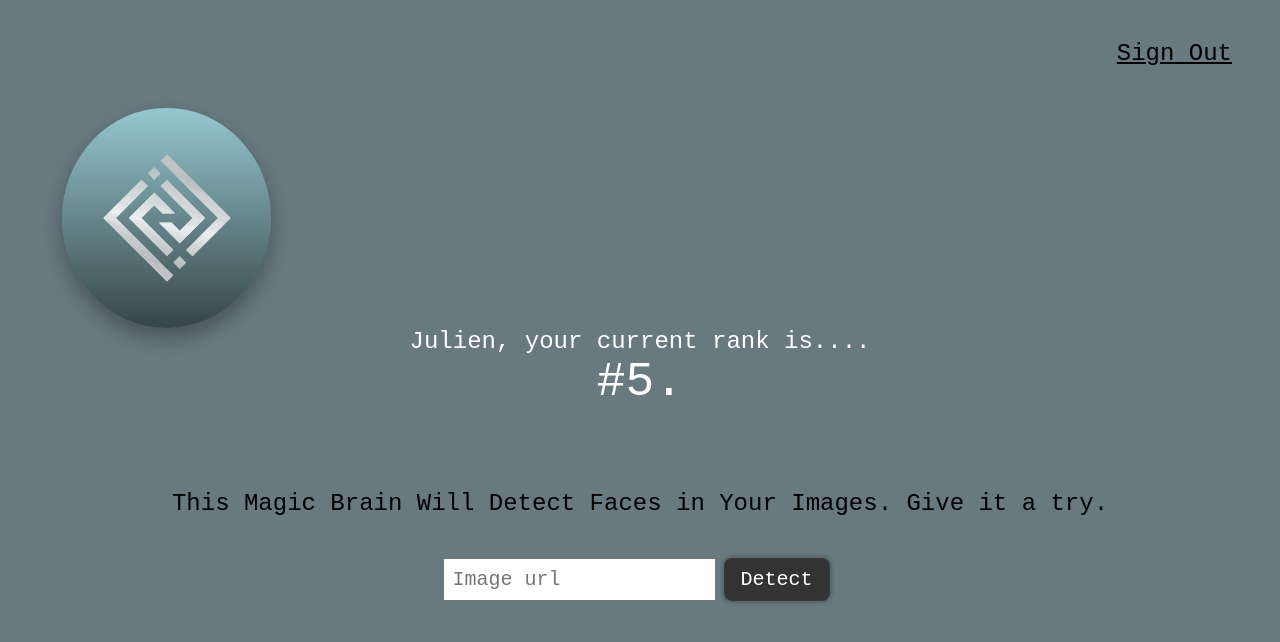
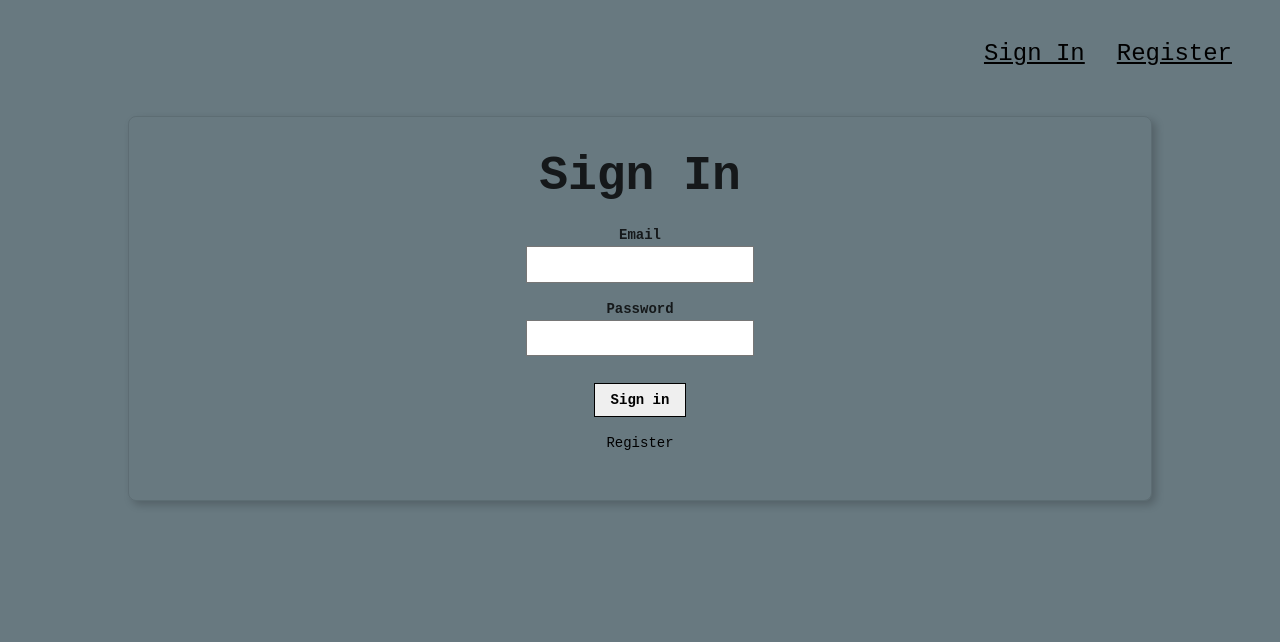
Before and after one commit to FleuryCode/facerecognitionapp, a React (Create React App) app: page / in a window 1280 px wide. Shown: the top 642 px of the page. Built offline with nearby package versions, Linux system fonts and the light colour scheme; no server answers; what clarifai would draw is missing.

Commit message:
Adding login, register menus and changing the display based on the route.

```diff
--- a/src/App.js
+++ b/src/App.js
@@ -7,7 +7,8 @@
 import Rank from './components/Rank/Rank';
 import Clarifai from 'clarifai';
 import { apiKeysData } from './components/ApiKeys/ApiKeys.js';
-
+import Signin from './components/Signin/Signin';
+import Register from './components/Register/Register';
 
 
 
@@ -22,6 +23,8 @@
       input: '',
       imageUrl: '',
       box: {},
+      route: 'signin',
+      isSignedIn: false,
     }
   }
 
@@ -34,14 +37,14 @@
     return {
       leftCol: clarifaiFace.left_col * width,
       topRow: clarifaiFace.top_row * height,
-      rightCol : width - (clarifaiFace.right_col * width),
+      rightCol: width - (clarifaiFace.right_col * width),
       bottomRow: height - (clarifaiFace.bottom_row * height)
     }
   }
 
   displayFaceBox = (box) => {
     console.log(box);
-    this.setState({box: box});
+    this.setState({ box: box });
 
   }
 
@@ -53,25 +56,44 @@
   onSubmit = () => {
     this.setState({ imageUrl: this.state.input });
     app.models
-    .predict(
-      Clarifai.FACE_DETECT_MODEL,
-      this.state.input)
+      .predict(
+        Clarifai.FACE_DETECT_MODEL,
+        this.state.input)
       .then(response => this.displayFaceBox(this.calculateFaceLocation(response)))
       .catch(err => console.log(err));
+  }
+
+  onRouteChange = (route) => {
+    if(route === 'signin') {
+      this.setState({isSignedIn: false})
+    }else if (route === 'home') {
+      this.setState({isSignedIn: true})
+    }
+    this.setState({ route: route });
   }
 
   render() {
     return (
       <div className="App">
-        <Navigation />
-        <Logo />
-        <Rank />
-        <ImageLinkForm onInputChange={this.onInputChange} onSubmit={this.onSubmit} />
-        <FaceRecognition imageUrl={this.state.imageUrl} box={this.state.box}/>
+        <Navigation isSignedIn={this.state.isSignedIn} onRouteChange={this.onRouteChange} />
+        {this.state.route === 'home'
+          ? <div>
+            <Logo />
+            <Rank />
+            <ImageLinkForm
+              onInputChange={this.onInputChange}
+              onSubmit={this.onSubmit} />
+            <FaceRecognition imageUrl={this.state.imageUrl} box={this.state.box} />
+          </div>
+          : (
+            this.state.route === 'signin'
+              ? <Signin onRouteChange={this.onRouteChange} />
+              : <Register onRouteChange={this.onRouteChange} />
+          )
+        }
       </div>
     );
   }
 }
 
-
 export default App;
--- a/src/components/Logo/Logo.css
+++ b/src/components/Logo/Logo.css
@@ -2,6 +2,7 @@
 .mainLogoContainer {
     display: flex;
     margin-left: 4%;
+    margin-top: 2%;
 }
 
 .logoTag {
--- a/src/components/Navigation/Navigation.jsx
+++ b/src/components/Navigation/Navigation.jsx
@@ -1,11 +1,21 @@
 import React from "react";
 
-const Navigation = () => {
-    return (
-        <nav style={{display: 'flex', justifyContent: 'flex-end'}}>
-            <p className="f3 link dim black underline pa3 pointer mr4">Sign Out</p>
-        </nav>
-    );
+const Navigation = ({ onRouteChange, isSignedIn }) => {
+    if (isSignedIn) {
+        return (
+            <nav style={{ display: 'flex', justifyContent: 'flex-end' }}>
+                <p onClick={() => onRouteChange('signin')} className="f3 link dim black underline pa3 pointer mr4">Sign Out</p>
+            </nav>
+        );
+    } else {
+        return (
+            <nav style={{ display: 'flex', justifyContent: 'flex-end' }}>
+                <p onClick={() => onRouteChange('signin')} className="f3 link dim black underline pa3 pointer">Sign In</p>
+                <p onClick={() => onRouteChange('register')} className="f3 link dim black underline pa3 pointer mr4">Register</p>
+            </nav>
+        );
+    }
+
 }
 
 export default Navigation;
--- /dev/null
+++ b/src/components/Register/Register.jsx
@@ -0,0 +1,33 @@
+import React from "react";
+
+const Register = ({onRouteChange}) => {
+    return (
+        <article className="br3 ba dark-gray b--black-10 w-90 w-60-m mw8 mv2 shadow-5 center">
+            <main className="pa4 black-80">
+                <div className="measure">
+                    <fieldset id="sign_up" className="ba b--transparent ph0 mh0">
+                        <legend className="f1 fw6 ph0 mh0">Register</legend>
+                        <div className="mt3">
+                            <label className="db fw6 lh-copy f6" htmlFor="name">Name</label>
+                            <input className="pa2 input-reset ba w-100" type="text" name="name" id="name" />
+                        </div>
+                        <div className="mt3">
+                            <label className="db fw6 lh-copy f6" htmlFor="email-address">Email</label>
+                            <input className="pa2 input-reset ba w-100" type="email" name="email-address" id="email-address" />
+                        </div>
+                        <div className="mv3">
+                            <label className="db fw6 lh-copy f6" htmlFor="password">Password</label>
+                            <input className="b pa2 input-reset ba w-100" type="password" name="password" id="password" />
+                        </div>
+                    </fieldset>
+                    <div className="">
+                        <input className="b ph3 pv2 input-reset ba b--black grow pointer f6 dib" type="submit" value="Register" onClick={() => onRouteChange('home')} />
+                    </div>
+                </div>
+            </main>
+        </article>
+
+    );
+}
+
+export default Register;
--- /dev/null
+++ b/src/components/Signin/Signin.jsx
@@ -0,0 +1,32 @@
+import React from "react";
+
+const Signin = ({onRouteChange}) => {
+    return (
+        <article className="br3 ba dark-gray b--black-10 w-90 w-60-m mw8 mv2 shadow-5 center">
+            <main className="pa4 black-80">
+                <div className="measure">
+                    <fieldset id="sign_up" className="ba b--transparent ph0 mh0">
+                        <legend className="f1 fw6 ph0 mh0">Sign In</legend>
+                        <div className="mt3">
+                            <label className="db fw6 lh-copy f6" htmlFor="email-address">Email</label>
+                            <input className="pa2 input-reset ba w-100" type="email" name="email-address" id="email-address" />
+                        </div>
+                        <div className="mv3">
+                            <label className="db fw6 lh-copy f6" htmlFor="password">Password</label>
+                            <input className="b pa2 input-reset ba w-100" type="password" name="password" id="password" />
+                        </div>
+                    </fieldset>
+                    <div className="">
+                        <input className="b ph3 pv2 input-reset ba b--black grow pointer f6 dib" type="submit" value="Sign in" onClick={() => onRouteChange('home')} />
+                    </div>
+                    <div className="lh-copy mt3">
+                        <p onClick={() => onRouteChange('register')} href="#0" className="f6 link dim black db pointer">Register</p>
+                    </div>
+                </div>
+            </main>
+        </article>
+
+    );
+}
+
+export default Signin;
```
